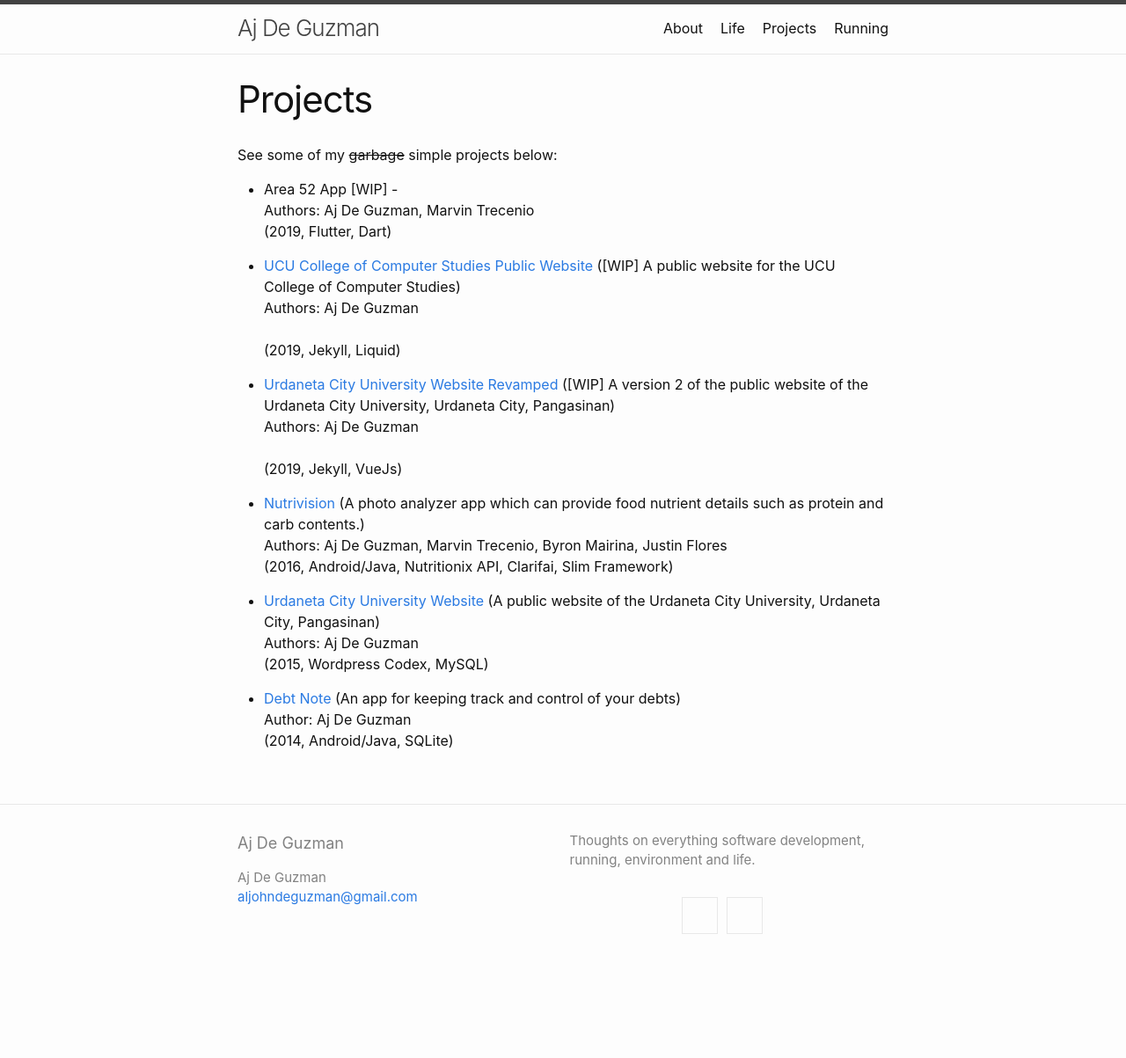
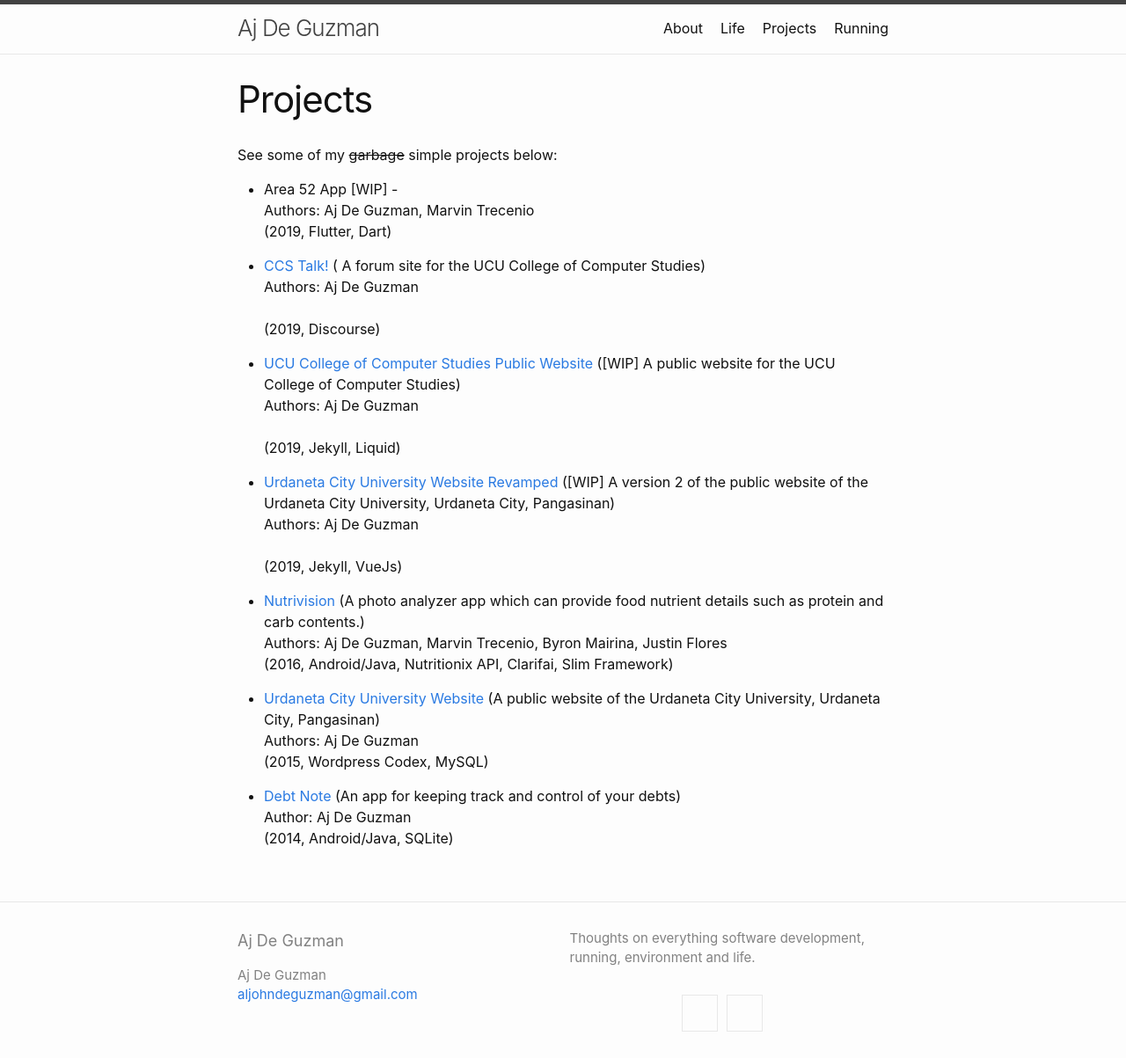
Before and after one commit to ajdeguzman/ajdeguzman.github.io, a Jekyll site: the page built from projects.md, in a window 1280 px wide. Shown: the whole page at 88% size. Built offline with Jekyll 4.4.1, drawn with Linux system fonts in a browser that asks for light colours; before the commit the page ends 1092 px from its top, so only the background shows below that.

Commit message:
Added CCS Talk!

```diff
--- a/projects.md
+++ b/projects.md
@@ -9,6 +9,10 @@ See some of my ~~garbage~~ simple projects below:
 - Area 52 App [WIP] -
 <br> Authors: Aj De Guzman, Marvin Trecenio
 <br> (2019, Flutter, Dart)
+
+- [CCS Talk!](https://talkucu-ccs.org){:target="_blank"} ( A forum site for the UCU College of Computer Studies)
+<br> Authors: Aj De Guzman
+<br> (2019, Discourse)
 
 - [UCU College of Computer Studies Public Website](https://ucu-ccs.org){:target="_blank"} ([WIP] A public website for the UCU College of Computer Studies)
 <br> Authors: Aj De Guzman
```
